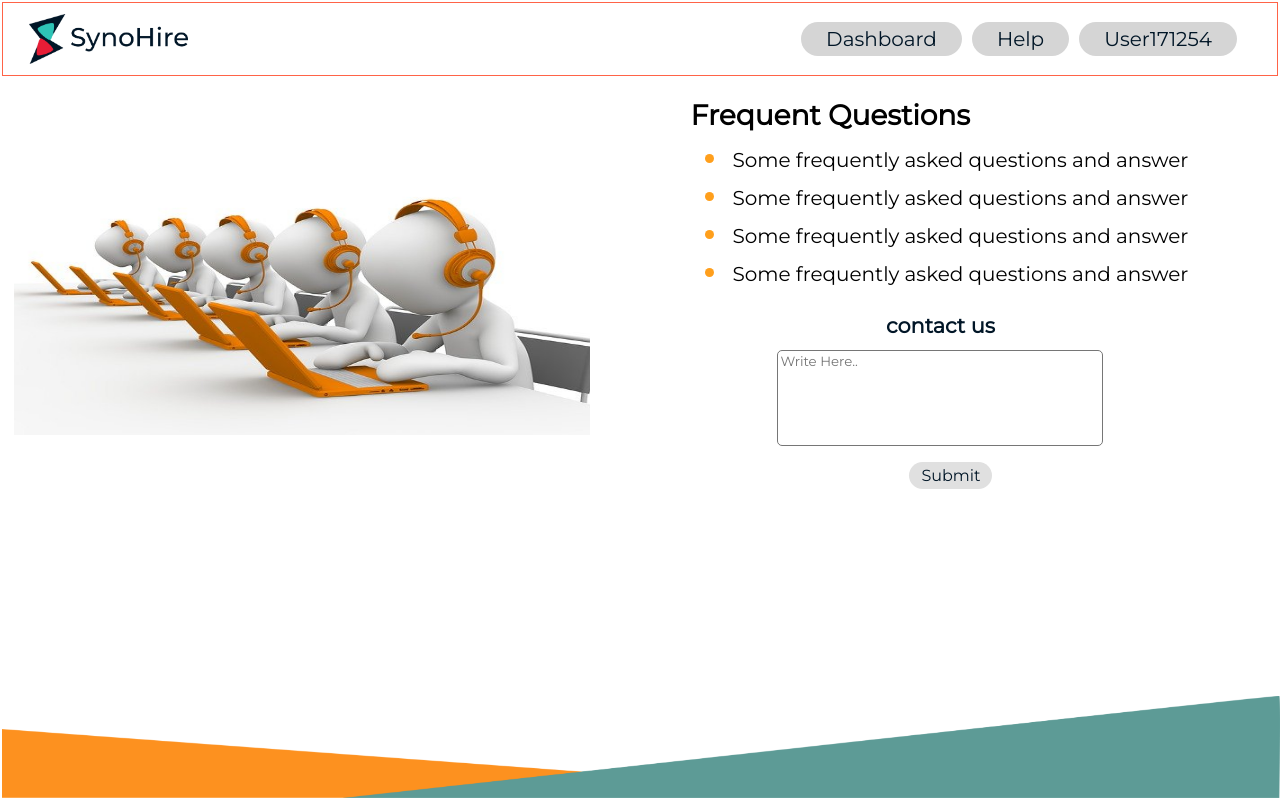
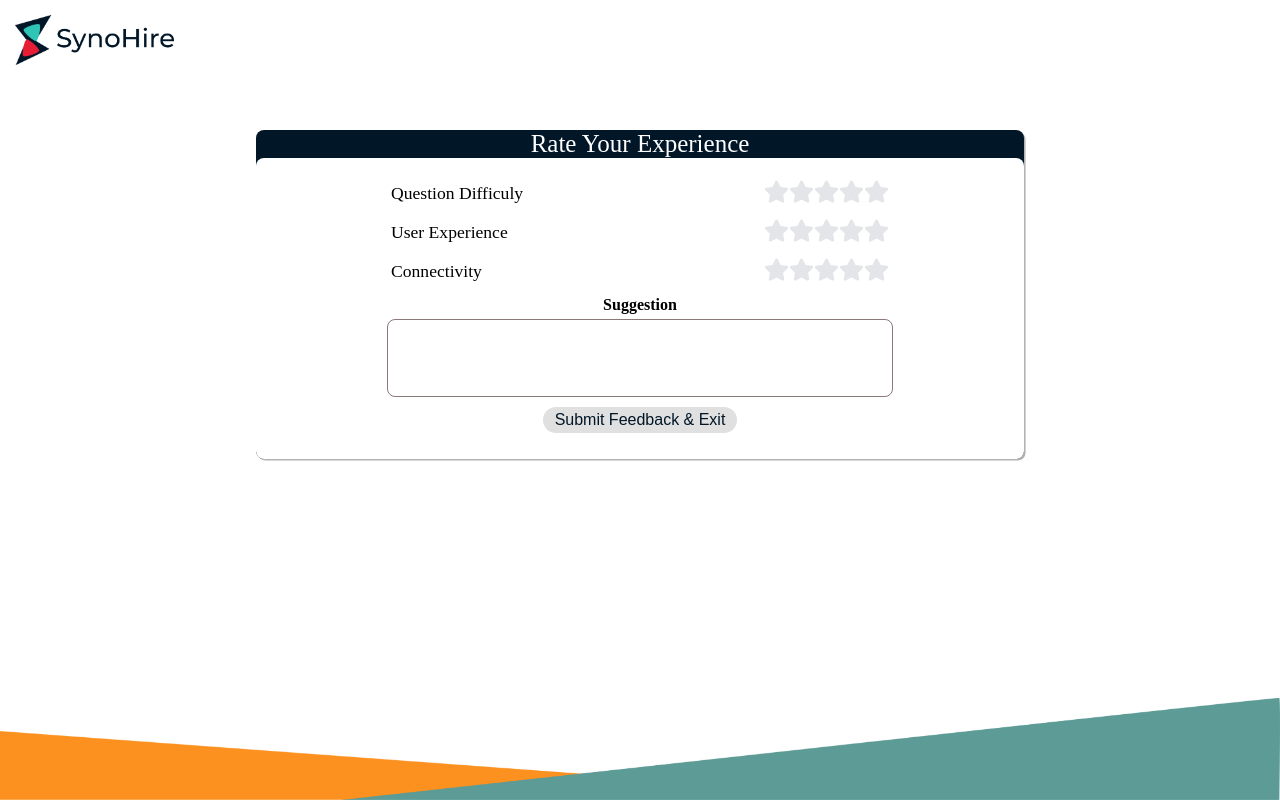
Before and after one commit to HimanshuZaveri/SynoHire, a React (Create React App) app: page /path in a window 1280 px wide. Built offline with nearby package versions, Linux system fonts and the light colour scheme.

Commit message:
user@feedback 01

```diff
--- a/package.json
+++ b/package.json
@@ -8,6 +8,7 @@
     "@testing-library/user-event": "^12.8.3",
     "react": "^17.0.2",
     "react-dom": "^17.0.2",
+    "react-icons": "^4.2.0",
     "react-router-dom": "^5.2.0",
     "react-scripts": "4.0.3",
     "sty": "^0.6.1",
--- a/src/App.js
+++ b/src/App.js
@@ -3,11 +3,15 @@ import { BrowserRouter as Router, Switch, Route } from "react-router-dom";
 import Navbar from "./Components/Common/NavBar/Navbar";
 import Home from "./Components/Pages/Home";
 import Dashboard from "./Components/Pages/Dashboard";
-import Help from "./Components/Pages/Help";
+import Feedback from './Components/Pages/Feedback';
 
 function App() {
   return (
-    <Help/>
+    // <Router>
+    //   <Route path='/path'>
+        <Feedback />
+    //   </Route>
+    // </Router>
   )
 }
 
--- /dev/null
+++ b/src/Components/Feedback/Feedback Content/Feedback.module.css
@@ -0,0 +1,65 @@
+.main-section{
+    display: flex;
+    flex-direction: column;
+}
+
+.logo{
+    padding: 15px;
+    height: 50px;
+    object-fit: contain;
+    align-self: flex-start;
+    margin: 0px 0px 50px 0px;
+}
+
+.card{
+    display: flex;
+    align-self: center;
+    /* display: grid; */
+}
+
+.content{
+    display: flex;
+    flex-direction: row;
+    /* border: 2px solid; */
+}
+
+.content p{
+    /* align-self: center; */
+    margin: auto;
+    font-size: 1.1rem;
+    width: 135px;
+    display: block;
+
+}
+
+.Feedback__star{
+    /* border: 2px solid; */
+    width: fit-content;
+    align-self: center;
+    margin: 5px auto;
+}
+
+h4{
+    display: block;
+    width: fit-content;
+    margin: 5px auto;
+}
+
+textarea{
+    width: 39vw;
+    height: 9vh;
+    resize: none;
+    outline: none;
+    /* align-self: center;
+    justify-content: center; */
+    display: block;
+    margin: auto;
+    border-radius: 8px;
+    border-color: #8a7979;
+}
+
+.btn{
+    display: block;
+    width: fit-content;
+    margin: 10px auto;
+}
--- /dev/null
+++ b/src/Components/Feedback/Feedback Content/FeedbackContent.js
@@ -0,0 +1,66 @@
+import { useRef } from "react";
+import Card from "../../Common/Card/Card";
+import Button from "../../Common/Button/Button";
+import Footer from "../../Common/Footer/Footer";
+import classes from './Feedback.module.css';
+import logo from '../../../Assets/Image/SynoHire.png';
+import StarRating from "../Star Rating/StarRating";
+
+const FeedbackContent = () => {
+    const suggestedComments = useRef();
+
+    const submitHandler = (event) => {
+        event.preventDefault();
+        console.log(suggestedComments.current.value);
+        console.log("LWE");
+    };
+
+    return (
+        <main className={classes['main-section']}>
+
+            <img
+                src={logo}
+                className={classes.logo}
+                alt='logo loading error!'
+            />
+
+            <div className={classes.card}>
+                <Card header='Rate Your Experience' width='60vw' fontSize="25px">
+                    <div>
+
+                        <div className={classes.content}>
+                            <p>Question Difficuly</p>
+                            <StarRating className={classes.Feedback__star}/>
+                        </div>
+
+                        <div className={classes.content}>
+                            <p>User Experience</p>
+                            <StarRating className={classes.Feedback__star} />
+                        </div>
+
+                        <div className={classes.content}>
+                            <p>Connectivity</p>
+                            <StarRating className={classes.Feedback__star} />
+                        </div>
+
+                    </div>
+
+                    <form onSubmit={submitHandler}>
+                        <h4>Suggestion</h4>
+                        <textarea
+                            ref={suggestedComments}
+                        />
+
+                        <div className={classes.btn}>
+                            <Button title='Submit Feedback & Exit' styles='disable'/>
+                        </div>
+                    </form>
+
+                </Card>
+            </div>
+            <Footer />
+        </main>
+    );
+};
+
+export default FeedbackContent;
--- /dev/null
+++ b/src/Components/Feedback/Star Rating/StarRating.js
@@ -0,0 +1,36 @@
+import { useState } from 'react';
+import { FaStar } from 'react-icons/fa';
+import classes from './StarRating.module.css';
+
+const StarRating = (props) => {
+    const arr = [1, 2, 3, 4, 5];
+    const [rating, setRating] = useState(null);
+    const [hover, setHover] = useState(null);
+
+    return (
+        <div className={props.className}>
+            {arr.map((star, i) => {
+                const ratingValue = i + 1;
+                return (
+                    <label>
+                        <input
+                            type = 'radio'
+                            name='rating'
+                            value={ratingValue}
+                            onClick={() => setRating(ratingValue) }
+                            />
+                        <FaStar
+                            className={classes.star}
+                            size='25px'
+                            color={ratingValue <= (hover || rating) ? '#ffc107' : '#e4e5e9'}
+                            onMouseEnter={() => setHover(ratingValue)}
+                            onMouseLeave={() => setHover(ratingValue)}
+                        />
+                    </label>
+                )
+            })}
+        </div>
+    );
+};
+
+export default StarRating;
--- /dev/null
+++ b/src/Components/Feedback/Star Rating/StarRating.module.css
@@ -0,0 +1,8 @@
+input[type='radio']{
+    display: none;
+}
+
+.star{
+    cursor: pointer;
+    transition: color 200ms;
+}
--- /dev/null
+++ b/src/Components/Pages/Feedback.js
@@ -0,0 +1,7 @@
+import FeedbackContent from '../Feedback/Feedback Content/FeedbackContent';
+
+const Feedback = () => {
+    return <FeedbackContent />
+};
+
+export default Feedback;
```
Also changed, not shown: 1 other file (tests, documents, lock files or other folders).
